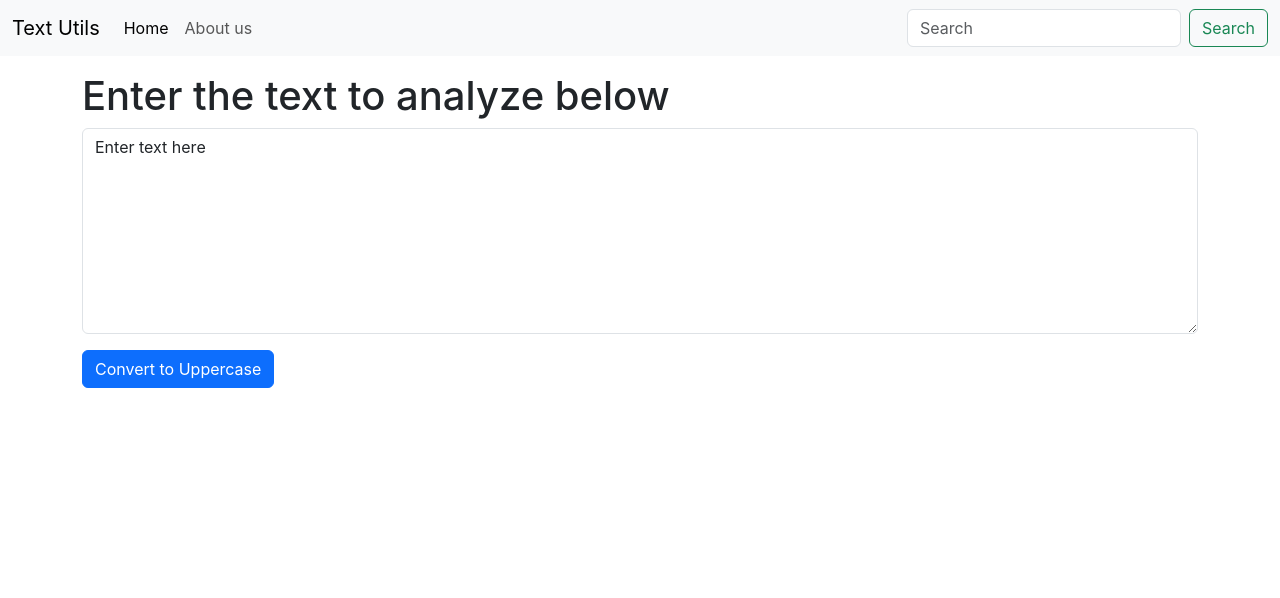
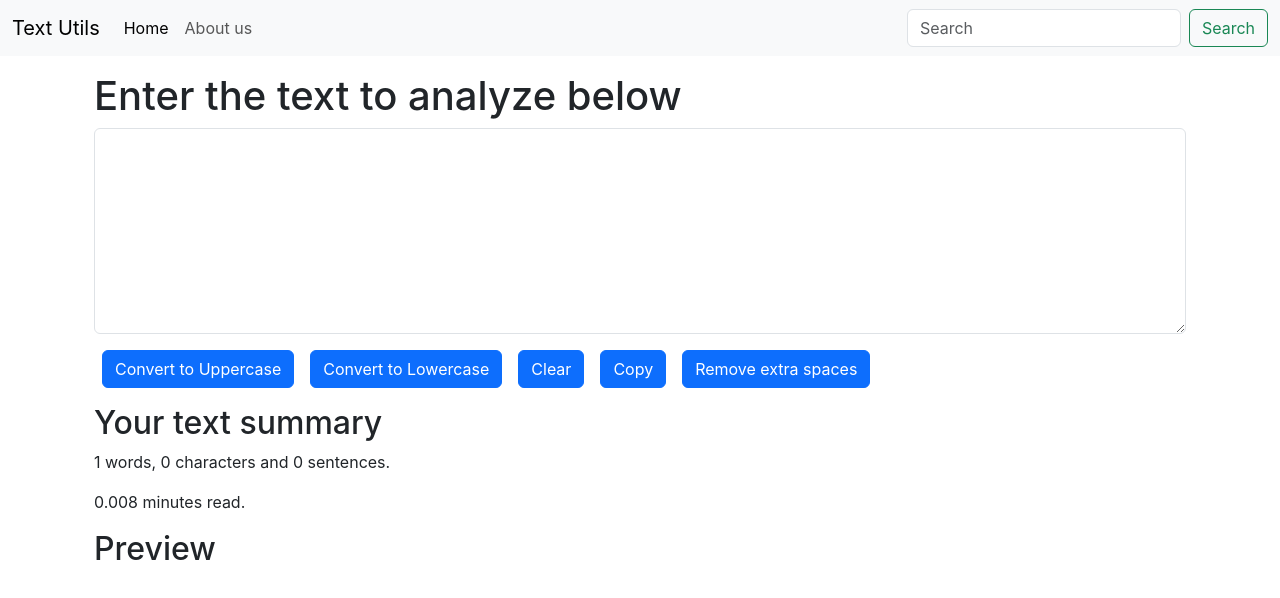
Before and after one commit to Shital-DE/react-first-app, a React (Create React App) app: page / in a window 1280 px wide. Shown: the top 598 px of the page. Built offline with nearby package versions, Linux system fonts and the light colour scheme.

Commit message:
Dark mode

```diff
--- a/src/App.js
+++ b/src/App.js
@@ -1,14 +1,18 @@
 // import logo from './logo.svg';
+import { useState } from 'react';
 import './App.css';
+// import About from './components/About';
 import Navbar from './components/Navbar';
 import TextForm from './components/TextForm';
 
 function App() {
+  const [darkMode, setDarkMode] = useState(false);
   return (
     <>
       <Navbar title="Text Utils" aboutText="About us" />
       <div className="container my-3">
         <TextForm heading="Enter the text to analyze below" />
+        {/* <About/> */}
       </div>
 
     </>
--- /dev/null
+++ b/src/components/About.js
@@ -0,0 +1,76 @@
+import React, {useState} from 'react'
+
+export default function About() {
+    let [myStyle, setMyStyle] = useState({
+        color: 'black',
+        backgroundColor: 'white',
+
+    })
+
+    const [btnText, setBtnText] = useState("Enable dark mode")
+
+ const toggleStyle = () => {
+        if (myStyle.color === 'black') {
+            setMyStyle({
+                color: 'white',
+                backgroundColor: 'black',
+                 border: '0.1px solid white'
+            });
+            setBtnText("Enable light mode");
+        } else {
+            setMyStyle({
+                color: 'black',
+                backgroundColor: 'white',
+
+            });
+            setBtnText("Enable dark mode")
+        }
+    }
+
+  return (
+      <div className='container' style={myStyle}>
+          <h1 className='my-2'>About Us</h1>
+        <div className="accordion" id="accordionExample" style={myStyle}>
+            <div className="accordion-item" style={myStyle}>
+                <h2 className="accordion-header">
+                <button className="accordion-button" type="button" data-bs-toggle="collapse" data-bs-target="#collapseOne" aria-expanded="true" aria-controls="collapseOne" style={myStyle}>
+                    Accordion Item #1
+                </button>
+                </h2>
+                <div id="collapseOne" className="accordion-collapse collapse show" data-bs-parent="#accordionExample">
+                <div className="accordion-body">
+                    <strong>This is the first item's accordion body.</strong> It is shown by default, until the collapse plugin adds the appropriate classes that we use to style each element. These classes control the overall appearance, as well as the showing and hiding via CSS transitions. You can modify any of this with custom CSS or overriding our default variables. It's also worth noting that just about any HTML can go within the <code>.accordion-body</code>, though the transition does limit overflow.
+                </div>
+                </div>
+            </div>
+            <div className="accordion-item" style={myStyle}>
+                <h2 className="accordion-header">
+                <button className="accordion-button collapsed" type="button" data-bs-toggle="collapse" data-bs-target="#collapseTwo" aria-expanded="false" aria-controls="collapseTwo" style={myStyle}>
+                    Accordion Item #2
+                </button>
+                </h2>
+                <div id="collapseTwo" className="accordion-collapse collapse" data-bs-parent="#accordionExample">
+                <div className="accordion-body">
+                    <strong>This is the second item's accordion body.</strong> It is hidden by default, until the collapse plugin adds the appropriate classes that we use to style each element. These classes control the overall appearance, as well as the showing and hiding via CSS transitions. You can modify any of this with custom CSS or overriding our default variables. It's also worth noting that just about any HTML can go within the <code>.accordion-body</code>, though the transition does limit overflow.
+                </div>
+                </div>
+            </div>
+            <div className="accordion-item" style={myStyle}>
+                <h2 className="accordion-header">
+                <button className="accordion-button collapsed" type="button" data-bs-toggle="collapse" data-bs-target="#collapseThree" aria-expanded="false" aria-controls="collapseThree" style={myStyle}>
+                    Accordion Item #3
+                </button>
+                </h2>
+                <div id="collapseThree" className="accordion-collapse collapse" data-bs-parent="#accordionExample">
+                <div className="accordion-body">
+                    <strong>This is the third item's accordion body.</strong> It is hidden by default, until the collapse plugin adds the appropriate classes that we use to style each element. These classes control the overall appearance, as well as the showing and hiding via CSS transitions. You can modify any of this with custom CSS or overriding our default variables. It's also worth noting that just about any HTML can go within the <code>.accordion-body</code>, though the transition does limit overflow.
+                </div>
+                </div>
+            </div>
+        </div>
+        <div className="contaoner my-3">
+              <button onClick={toggleStyle} type="button" className="btn btn-primary">{ btnText}</button>
+        </div>
+    </div>
+  )
+}
--- a/src/components/TextForm.js
+++ b/src/components/TextForm.js
@@ -4,24 +4,53 @@
 
 export default function TextForm(props) {
     const handleUpClick = ()=>{
-        console.log("Uppercase was clicked");
-        // let newText = text.toUpperCase();
-        // setText(newText);
+        setText(text.toUpperCase());
     }
 
-     const handleOnChanged = ()=>{
-        console.log("On changed");
-        // let newText = text.toUpperCase();
-        // setText(newText);
+    const handleLwClick = ()=>{
+        setText(text.toLowerCase());
     }
-    const [text, setText] = useState('Enter text here');
+
+    const handleClearClick = ()=>{
+        setText('');
+    }
+
+    const handleOnChange = (event)=>{
+         setText(event.target.value);
+    }
+
+    const handleCopy = () => {
+        var text = document.getElementById('myBox');
+        text.select();
+        navigator.clipboard.writeText(text.value);
+    }
+
+    const handleExtraSpaces = () => {
+        let newText = text.split(/[ ]+/);
+        setText(newText.join(" "))
+    }
+
+    const [text, setText] = useState('');
     return (
-        <div>
+        <>
+        <div className='container'>
             <h1>{props.heading}</h1>
             <div className="mb-3">
-                <textarea className="form-control" value={text} onChange={handleOnChanged} id="myBox" rows="8"></textarea>
+                <textarea className="form-control" value={text} onChange={handleOnChange} id="myBox" rows="8"></textarea>
             </div>
-            <button className="btn btn-primary" onClick={handleUpClick}>Convert to Uppercase</button>
+                <button className="btn btn-primary mx-2" onClick={handleUpClick}>Convert to Uppercase</button>
+                <button className="btn btn-primary mx-2" onClick={handleLwClick}>Convert to Lowercase</button>
+                <button className="btn btn-primary mx-2" onClick={handleClearClick}>Clear</button>
+                <button className="btn btn-primary mx-2" onClick={handleCopy}>Copy</button>
+                <button className="btn btn-primary mx-2" onClick={handleExtraSpaces}>Remove extra spaces</button>
         </div>
+        <div className="container my-3">
+                <h2>Your text summary</h2>
+                <p>{text.split(" ").length}  words, {text.length} characters and {text.split(/[.!?]/).filter(sentence => sentence.trim() !== '').length} sentences.</p>
+                <p>{0.008 * text.split(" ").length} minutes read.</p>
+                <h2>Preview</h2>
+                <p>{ text}</p>
+        </div>
+            </>
     )
 }
```
